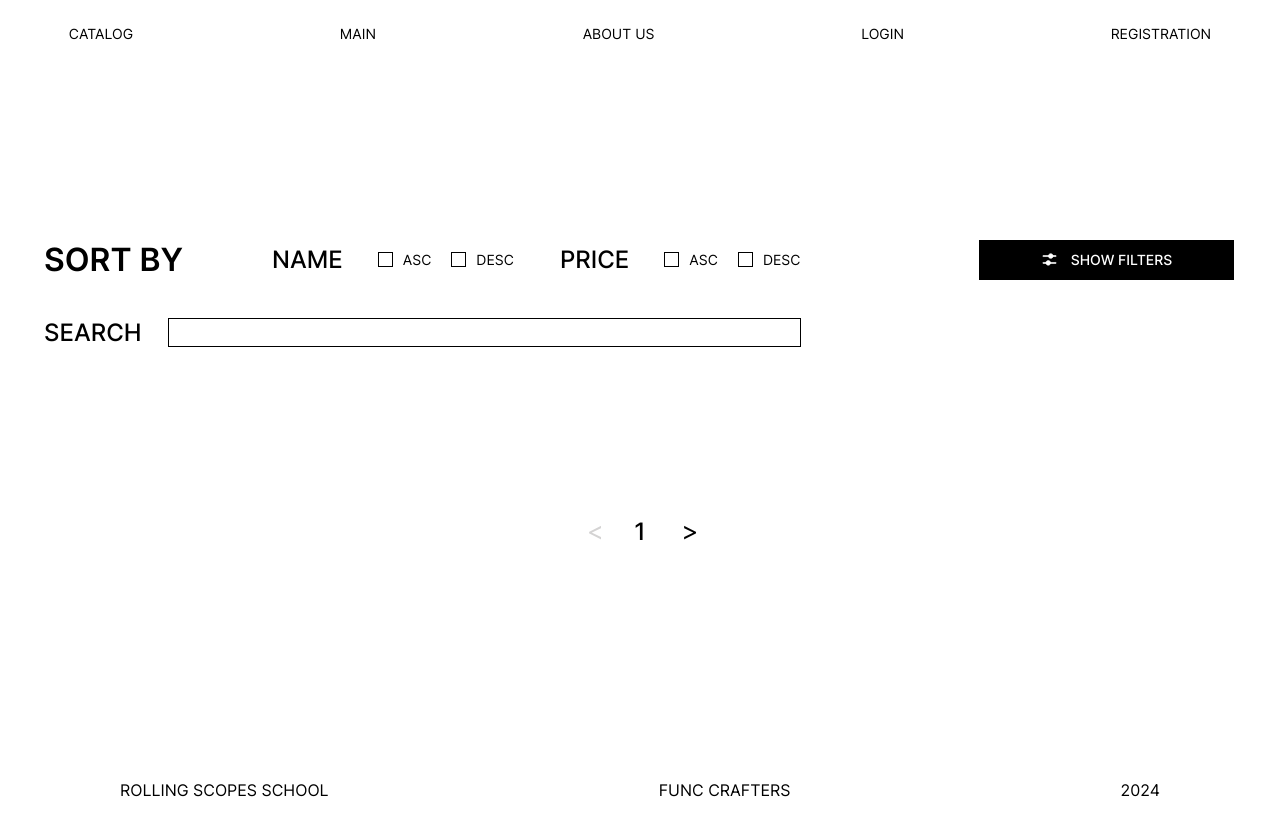
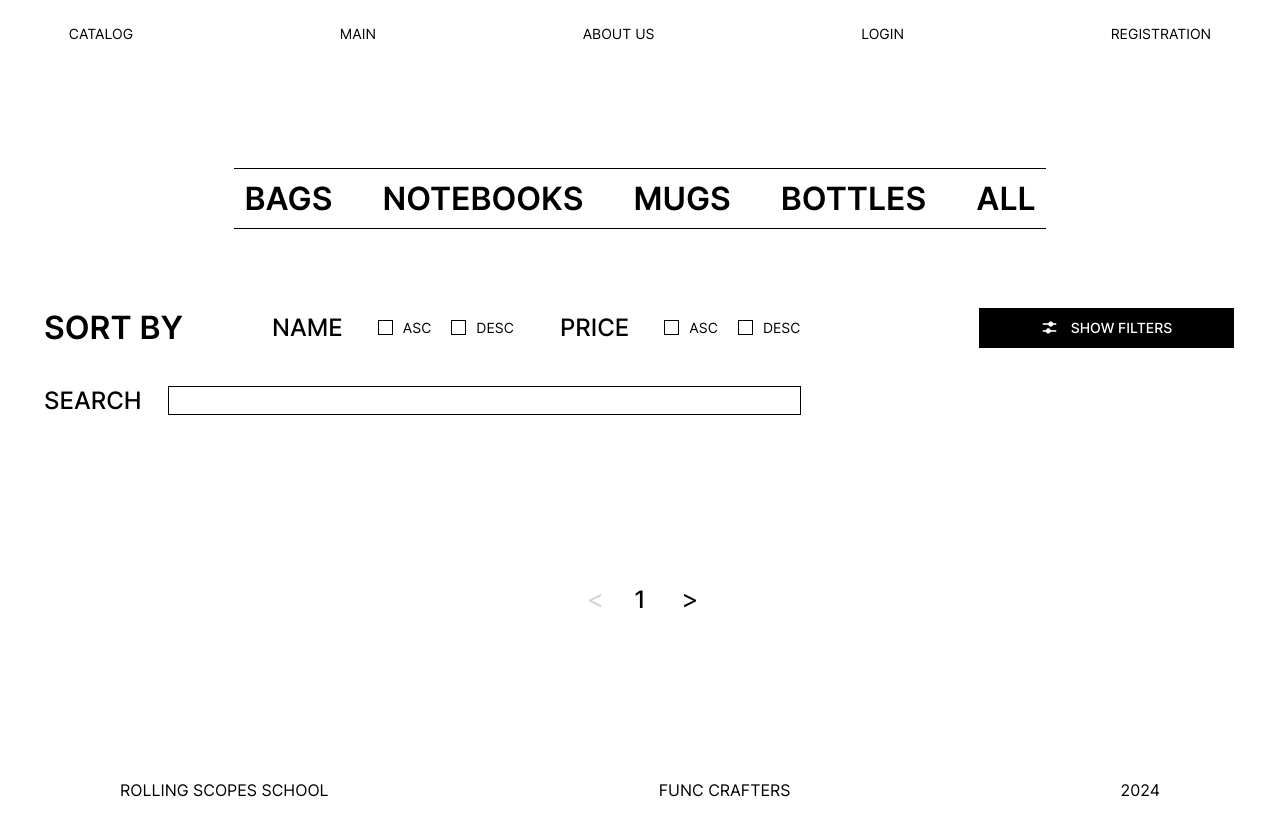
Before and after one commit to nuriver/ecommerce-app, a website built with webpack: page src/index.html in a window 1280 px wide. Built offline with nearby package versions, Linux system fonts and the light colour scheme.

Commit message:
feat: add categories to catalog page

```diff
--- a/src/app/components/catalog/catalog.ts
+++ b/src/app/components/catalog/catalog.ts
@@ -3,6 +3,13 @@ import createSortOptions from './createSortOptions';
 
 export default function createCatalog(): HTMLElement {
   const catalogWrapper = createElement('div', ['catalog-wrapper']);
+
+  const categoriesBlock = createElement('div', ['categories-block'], catalogWrapper);
+  createElement('div', ['bags-category', 'category'], categoriesBlock, 'BAGS');
+  createElement('div', ['bags-category', 'category'], categoriesBlock, 'NOTEBOOKS');
+  createElement('div', ['bags-category', 'category'], categoriesBlock, 'MUGS');
+  createElement('div', ['bags-category', 'category'], categoriesBlock, 'BOTTLES');
+  createElement('div', ['all-category', 'category'], categoriesBlock, 'ALL');
 
   const sortBlock = createElement('div', ['catalog-sort-block'], catalogWrapper);
   createElement('p', ['sort-block-header'], sortBlock, 'SORT BY');
--- a/src/app/components/catalog/createProductCard.ts
+++ b/src/app/components/catalog/createProductCard.ts
@@ -1,7 +1,7 @@
 import { ProductData } from '../../types/types';
 import createElement from '../../utilities/createElement';
 
-export default function createProductCard(product: ProductData, parent: HTMLElement) {
+export default function createProductCard(product: ProductData, parent: HTMLElement): void {
   const productCard = createElement('div', ['product-card'], parent);
   const productImg = createElement('div', ['product-image'], productCard);
   productImg.style.backgroundImage = `url(${product.image})`;
--- a/src/styles/components/catalog/_catalog.scss
+++ b/src/styles/components/catalog/_catalog.scss
@@ -5,6 +5,28 @@
   justify-content: flex-start;
   max-width: 1192px;
   gap: 35px;
+}
+
+.categories-block {
+  display: flex;
+  justify-content: center;
+  margin: 0 auto;
+  gap: 50px;
+  margin-bottom: 40px;
+  border-bottom: 1px solid black;
+  border-top: 1px solid black;
+  padding: 10px;
+  .category {
+    font-size: 32px;
+    font-weight: 600;
+    transition: all 0.2s ease-in-out;
+    &:hover,
+    .category-active {
+      color: rgb(133, 131, 131);
+      cursor: pointer;
+      transform: scale(1.1);
+    }
+  }
 }
 
 .catalog-sort-block {
```
Also changed, not shown: src/styles/style.css, 1 other file.
